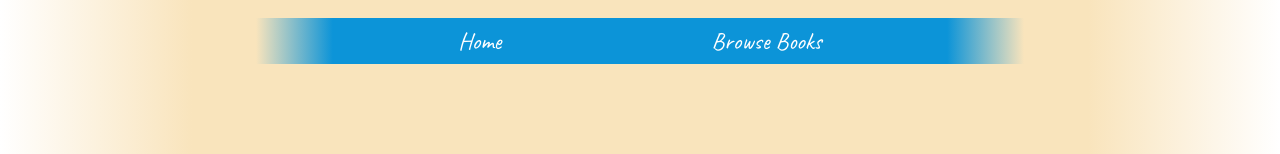
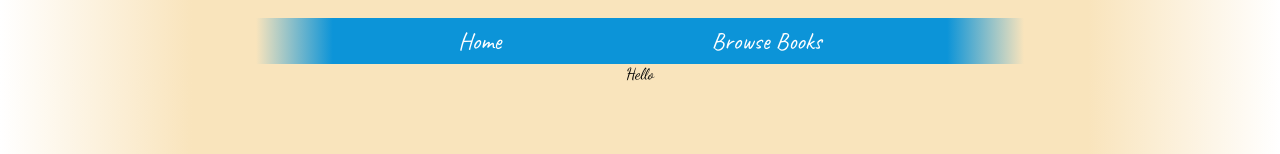
Before and after one commit to hewitson-j/memory-repository, a React (Vite) app: page /book/1 in a window 1280 px wide. Shown: the part 166-320 px from the top of the page. Built offline with nearby package versions, Linux system fonts and the light colour scheme; a web font is replaced by a local one.

Commit message:
Renamed entypage to book, added route to book by id.

```diff
--- /dev/null
+++ b/src/components/Book.tsx
@@ -0,0 +1,5 @@
+import "./Book.css";
+
+export default function Book() {
+  return <div className="book">Hello</div>;
+}
--- a/src/components/Cover.tsx
+++ b/src/components/Cover.tsx
@@ -1,3 +1,4 @@
+import { useNavigate } from "react-router-dom";
 import "./Cover.css";
 
 export interface CoverProps {
@@ -13,12 +14,14 @@ export default function Cover({
   title = "Title",
   description = "Description",
 }: CoverProps) {
+  const navigate = useNavigate();
+
   return (
     <div
       className="cover"
       title={title}
       onClick={() => {
-        console.log(id);
+        navigate(`book/${id}`);
       }}
     >
       <img src={imageSource} alt={title} title={`Go to book: ${title}`} />
--- a/src/components/EntryPage.tsx
+++ /dev/null
@@ -1,5 +0,0 @@
-import "./EntryPage.css";
-
-export default function EntryPage() {
-  return <div className="entry-page">Hello</div>;
-}
--- a/src/components/Router.tsx
+++ b/src/components/Router.tsx
@@ -1,12 +1,14 @@
 import { Route, Routes } from "react-router-dom";
 import Home from "./Home";
 import Browse from "./Browse";
+import Book from "./Book";
 
 export default function Router() {
   return (
     <Routes>
       <Route path="/" element={<Home />} />
       <Route path="browse" element={<Browse />} />
+      <Route path="book/:itemId" element={<Book />} />
     </Routes>
   );
 }
```
Also changed, not shown: src/components/Book.css (added), src/components/EntryPage.css (deleted).
